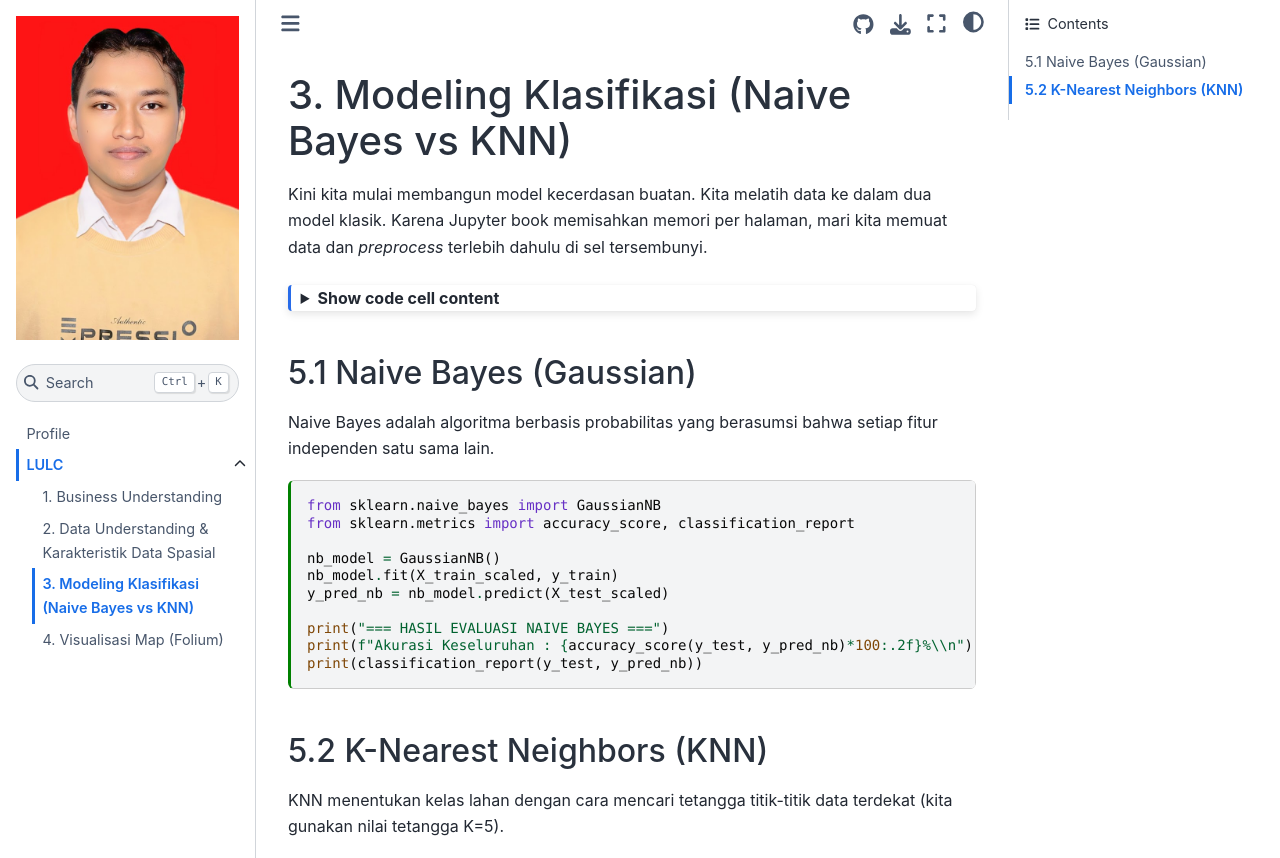
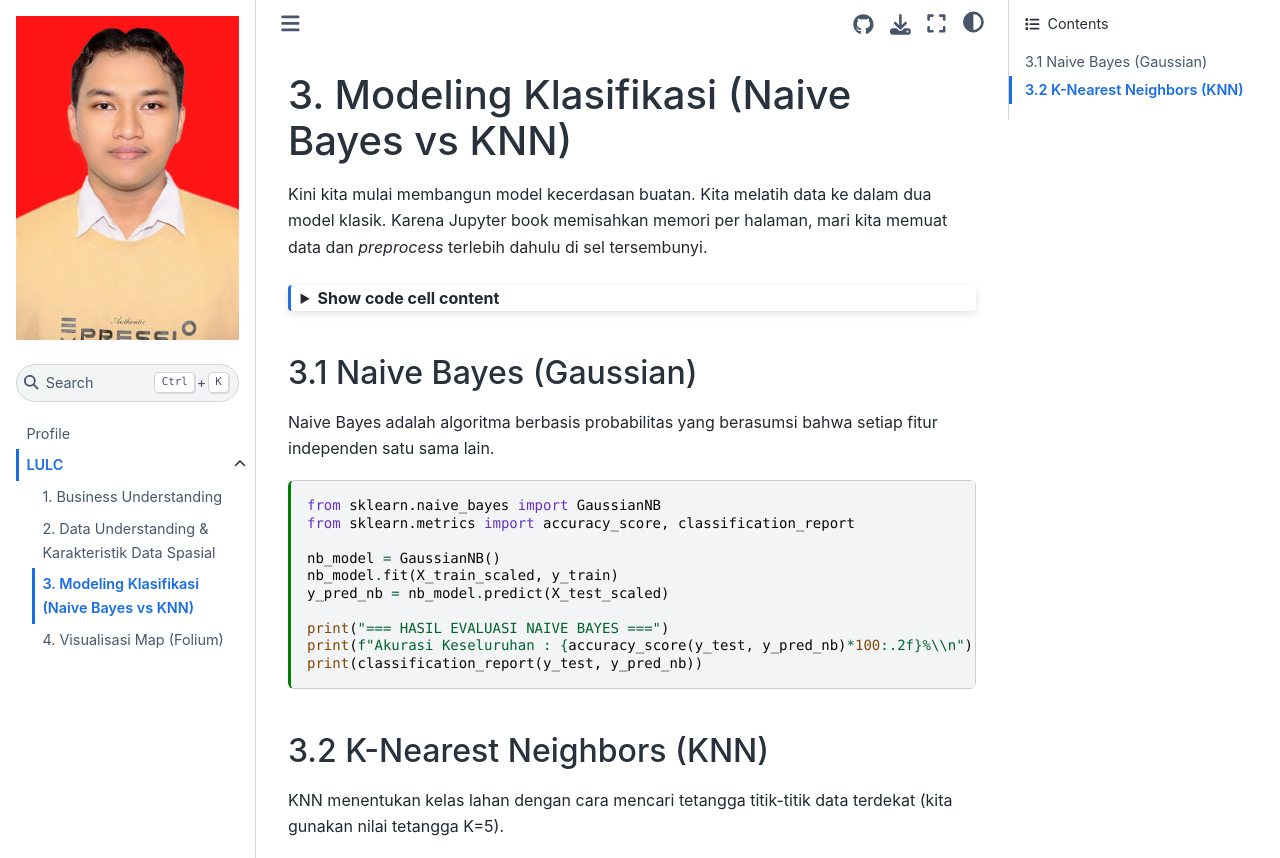
Before and after one commit to AbidinAja/UTS-PSD, a Jupyter Book: the page built from Tugas/dataran/modeling.md, in a window 1280 px wide and 1328 px high. Shown: the top 858 px of the window. Built offline with Jupyter Book 1.0.4 settings and Sphinx 7.4.7 and the Sphinx Book theme 1.1.4, drawn with Linux system fonts in a browser that asks for light colours; pages that are not in the unit, such as notebooks, are missing from menus.

Commit message:
docs: correct subsection numbering in modeling.md to 3.1 and 3.2

````diff
--- a/Tugas/dataran/modeling.md
+++ b/Tugas/dataran/modeling.md
@@ -35,7 +35,7 @@ X_train_scaled = scaler.fit_transform(X_train)
 X_test_scaled = scaler.transform(X_test)
 ```
 
-### 5.1 Naive Bayes (Gaussian)
+### 3.1 Naive Bayes (Gaussian)
 Naive Bayes adalah algoritma berbasis probabilitas yang berasumsi bahwa setiap fitur independen satu sama lain.
 
 ```{code-cell} ipython3
@@ -51,7 +51,7 @@ print(f"Akurasi Keseluruhan : {accuracy_score(y_test, y_pred_nb)*100:.2f}%\\n")
 print(classification_report(y_test, y_pred_nb))
 ```
 
-### 5.2 K-Nearest Neighbors (KNN)
+### 3.2 K-Nearest Neighbors (KNN)
 KNN menentukan kelas lahan dengan cara mencari tetangga titik-titik data terdekat (kita gunakan nilai tetangga K=5).
 
 ```{code-cell} ipython3
````
